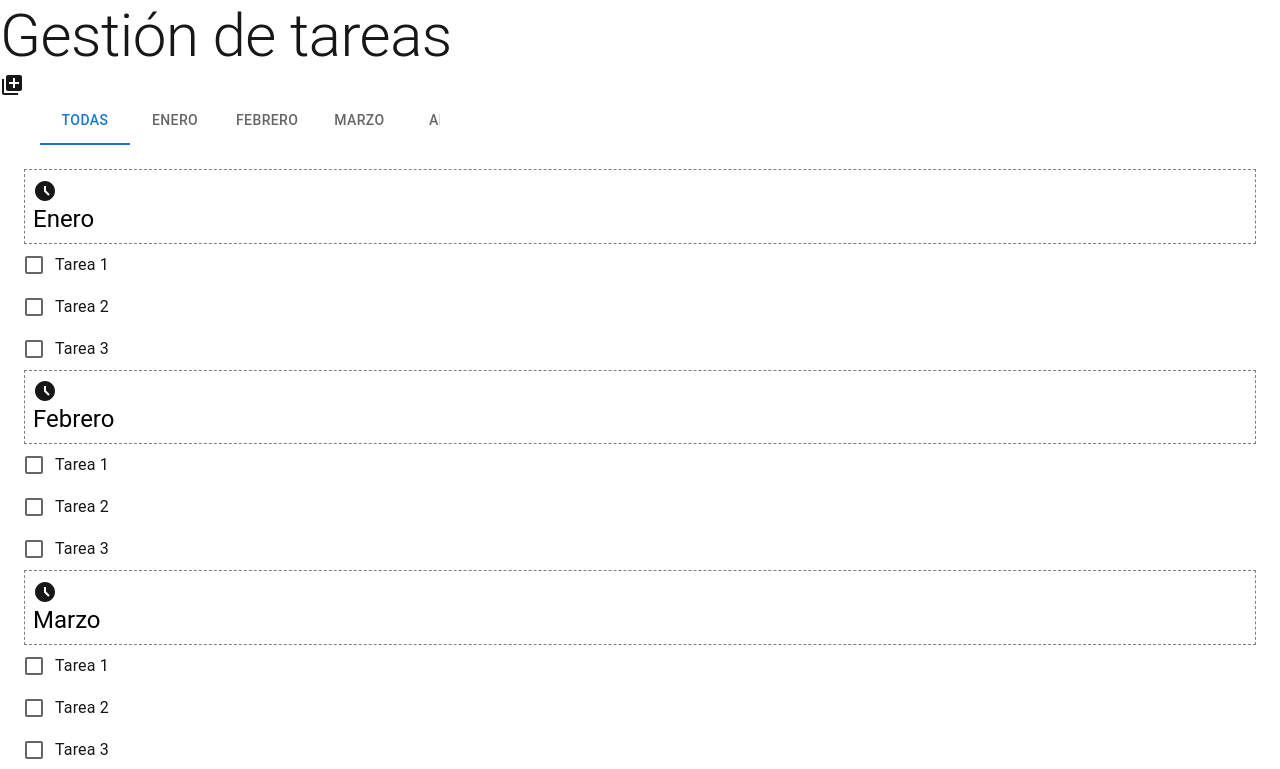
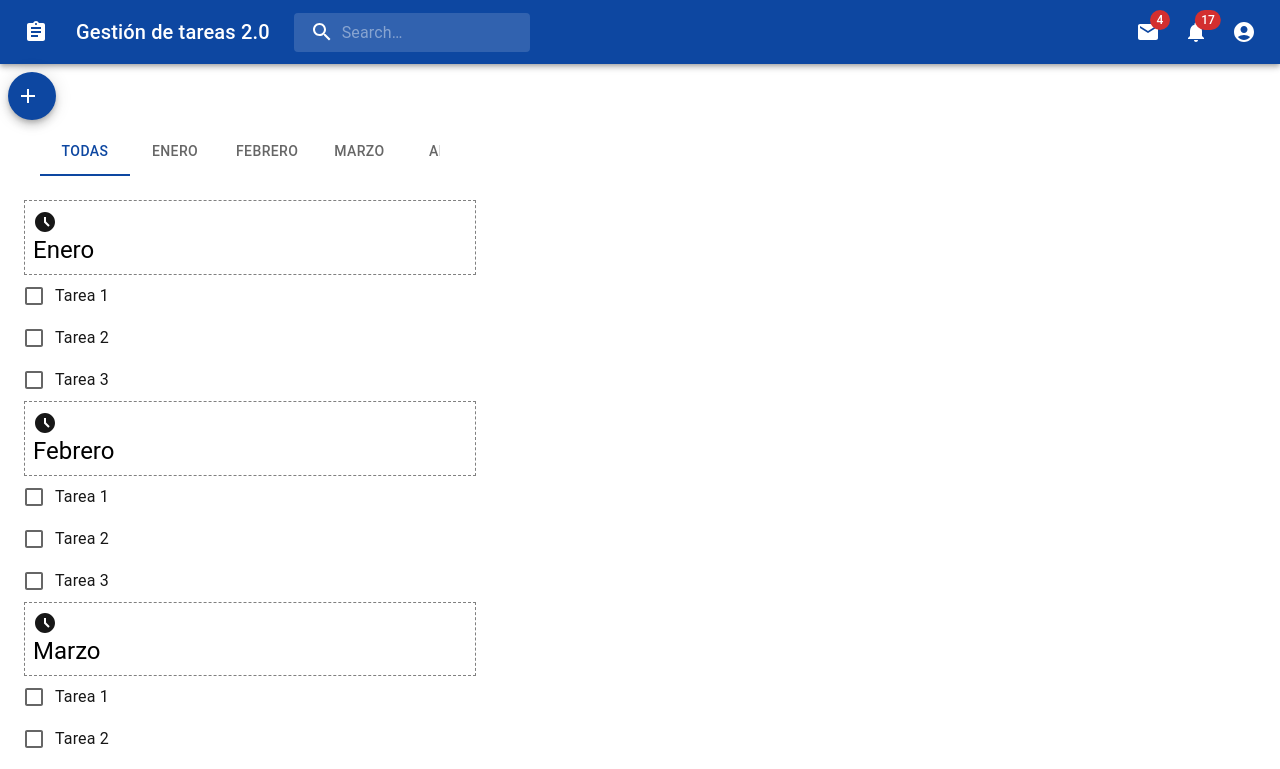
Before and after one commit to JafetLS/tareas, a Next.js app: page / in a window 1280 px wide. Shown: the top 769 px of the page. Built offline with nearby package versions, Linux system fonts and the light colour scheme.

Commit message:
Add theme

```diff
--- a/src/app/page.tsx
+++ b/src/app/page.tsx
@@ -1,15 +1,24 @@
 'use client';
+import AppBar from '@/components/AppBar';
 import DateTabs from '@/components/DateTabs';
-import { Typography } from '@mui/material';
+import { theme } from '@/utils/theme';
+import { Box, Fab, ThemeProvider } from '@mui/material';
+import AddIcon from '@mui/icons-material/Add';
 
 export default function Home() {
    return (
       <div>
-         <Typography variant="h2" component="h2">
-            Gestión de tareas
-         </Typography>
-
-         <DateTabs></DateTabs>
+         <ThemeProvider theme={theme}>
+            <AppBar></AppBar>
+            <Box sx={{ '& > :not(style)': { m: 1 } }}>
+               <Fab color="primary" aria-label="add" size="medium">
+                  <AddIcon sx={{ mr: 1 }} />
+               </Fab>
+            </Box>
+            <Box sx={{ display: 'flex' }}>
+               <DateTabs></DateTabs>
+            </Box>
+         </ThemeProvider>
       </div>
    );
 }
--- /dev/null
+++ b/src/components/AppBar.tsx
@@ -0,0 +1,242 @@
+import * as React from 'react';
+import { styled, alpha } from '@mui/material/styles';
+import AppBar from '@mui/material/AppBar';
+import Box from '@mui/material/Box';
+import Toolbar from '@mui/material/Toolbar';
+import IconButton from '@mui/material/IconButton';
+import Typography from '@mui/material/Typography';
+import InputBase from '@mui/material/InputBase';
+import Badge from '@mui/material/Badge';
+import MenuItem from '@mui/material/MenuItem';
+import Menu from '@mui/material/Menu';
+import AssignmentIcon from '@mui/icons-material/Assignment';
+import SearchIcon from '@mui/icons-material/Search';
+import AccountCircle from '@mui/icons-material/AccountCircle';
+import MailIcon from '@mui/icons-material/Mail';
+import NotificationsIcon from '@mui/icons-material/Notifications';
+import MoreIcon from '@mui/icons-material/MoreVert';
+
+const Search = styled('div')(({ theme }) => ({
+   position: 'relative',
+   borderRadius: theme.shape.borderRadius,
+   backgroundColor: alpha(theme.palette.common.white, 0.15),
+   '&:hover': {
+      backgroundColor: alpha(theme.palette.common.white, 0.25),
+   },
+   marginRight: theme.spacing(2),
+   marginLeft: 0,
+   width: '100%',
+   [theme.breakpoints.up('sm')]: {
+      marginLeft: theme.spacing(3),
+      width: 'auto',
+   },
+}));
+
+const SearchIconWrapper = styled('div')(({ theme }) => ({
+   padding: theme.spacing(0, 2),
+   height: '100%',
+   position: 'absolute',
+   pointerEvents: 'none',
+   display: 'flex',
+   alignItems: 'center',
+   justifyContent: 'center',
+}));
+
+const StyledInputBase = styled(InputBase)(({ theme }) => ({
+   color: 'inherit',
+   '& .MuiInputBase-input': {
+      padding: theme.spacing(1, 1, 1, 0),
+      // vertical padding + font size from searchIcon
+      paddingLeft: `calc(1em + ${theme.spacing(4)})`,
+      transition: theme.transitions.create('width'),
+      width: '100%',
+      [theme.breakpoints.up('md')]: {
+         width: '20ch',
+      },
+   },
+}));
+
+export default function PrimarySearchAppBar() {
+   const [anchorEl, setAnchorEl] = React.useState<null | HTMLElement>(null);
+   const [mobileMoreAnchorEl, setMobileMoreAnchorEl] =
+      React.useState<null | HTMLElement>(null);
+
+   const isMenuOpen = Boolean(anchorEl);
+   const isMobileMenuOpen = Boolean(mobileMoreAnchorEl);
+
+   const handleProfileMenuOpen = (event: React.MouseEvent<HTMLElement>) => {
+      setAnchorEl(event.currentTarget);
+   };
+
+   const handleMobileMenuClose = () => {
+      setMobileMoreAnchorEl(null);
+   };
+
+   const handleMenuClose = () => {
+      setAnchorEl(null);
+      handleMobileMenuClose();
+   };
+
+   const handleMobileMenuOpen = (event: React.MouseEvent<HTMLElement>) => {
+      setMobileMoreAnchorEl(event.currentTarget);
+   };
+
+   const menuId = 'primary-search-account-menu';
+   const renderMenu = (
+      <Menu
+         anchorEl={anchorEl}
+         anchorOrigin={{
+            vertical: 'top',
+            horizontal: 'right',
+         }}
+         id={menuId}
+         keepMounted
+         transformOrigin={{
+            vertical: 'top',
+            horizontal: 'right',
+         }}
+         open={isMenuOpen}
+         onClose={handleMenuClose}
+      >
+         <MenuItem onClick={handleMenuClose}>Profile</MenuItem>
+         <MenuItem onClick={handleMenuClose}>My account</MenuItem>
+      </Menu>
+   );
+
+   const mobileMenuId = 'primary-search-account-menu-mobile';
+   const renderMobileMenu = (
+      <Menu
+         anchorEl={mobileMoreAnchorEl}
+         anchorOrigin={{
+            vertical: 'top',
+            horizontal: 'right',
+         }}
+         id={mobileMenuId}
+         keepMounted
+         transformOrigin={{
+            vertical: 'top',
+            horizontal: 'right',
+         }}
+         open={isMobileMenuOpen}
+         onClose={handleMobileMenuClose}
+      >
+         <MenuItem>
+            <IconButton
+               size="large"
+               aria-label="show 4 new mails"
+               color="inherit"
+            >
+               <Badge badgeContent={4} color="error">
+                  <MailIcon />
+               </Badge>
+            </IconButton>
+            <p>Messages</p>
+         </MenuItem>
+         <MenuItem>
+            <IconButton
+               size="large"
+               aria-label="show 17 new notifications"
+               color="inherit"
+            >
+               <Badge badgeContent={17} color="error">
+                  <NotificationsIcon />
+               </Badge>
+            </IconButton>
+            <p>Notifications</p>
+         </MenuItem>
+         <MenuItem onClick={handleProfileMenuOpen}>
+            <IconButton
+               size="large"
+               aria-label="account of current user"
+               aria-controls="primary-search-account-menu"
+               aria-haspopup="true"
+               color="inherit"
+            >
+               <AccountCircle />
+            </IconButton>
+            <p>Profile</p>
+         </MenuItem>
+      </Menu>
+   );
+
+   return (
+      <Box sx={{ flexGrow: 1 }}>
+         <AppBar position="static">
+            <Toolbar>
+               <IconButton
+                  size="large"
+                  edge="start"
+                  color="inherit"
+                  aria-label="open drawer"
+                  sx={{ mr: 2 }}
+               >
+                  <AssignmentIcon />
+               </IconButton>
+               <Typography
+                  variant="h6"
+                  noWrap
+                  component="div"
+                  sx={{ display: { xs: 'none', sm: 'block' } }}
+               >
+                  Gestión de tareas 2.0
+               </Typography>
+               <Search>
+                  <SearchIconWrapper>
+                     <SearchIcon />
+                  </SearchIconWrapper>
+                  <StyledInputBase
+                     placeholder="Search…"
+                     inputProps={{ 'aria-label': 'search' }}
+                  />
+               </Search>
+               <Box sx={{ flexGrow: 1 }} />
+               <Box sx={{ display: { xs: 'none', md: 'flex' } }}>
+                  <IconButton
+                     size="large"
+                     aria-label="show 4 new mails"
+                     color="inherit"
+                  >
+                     <Badge badgeContent={4} color="error">
+                        <MailIcon />
+                     </Badge>
+                  </IconButton>
+                  <IconButton
+                     size="large"
+                     aria-label="show 17 new notifications"
+                     color="inherit"
+                  >
+                     <Badge badgeContent={17} color="error">
+                        <NotificationsIcon />
+                     </Badge>
+                  </IconButton>
+                  <IconButton
+                     size="large"
+                     edge="end"
+                     aria-label="account of current user"
+                     aria-controls={menuId}
+                     aria-haspopup="true"
+                     onClick={handleProfileMenuOpen}
+                     color="inherit"
+                  >
+                     <AccountCircle />
+                  </IconButton>
+               </Box>
+               <Box sx={{ display: { xs: 'flex', md: 'none' } }}>
+                  <IconButton
+                     size="large"
+                     aria-label="show more"
+                     aria-controls={mobileMenuId}
+                     aria-haspopup="true"
+                     onClick={handleMobileMenuOpen}
+                     color="inherit"
+                  >
+                     <MoreIcon />
+                  </IconButton>
+               </Box>
+            </Toolbar>
+         </AppBar>
+         {renderMobileMenu}
+         {renderMenu}
+      </Box>
+   );
+}
--- a/src/components/DateTabs.tsx
+++ b/src/components/DateTabs.tsx
@@ -5,7 +5,8 @@
 import { TabContext, TabList } from '@mui/lab';
 import tareas from '@/source/tareas.json';
 import TareaCheck from './TareaCheck';
-import LibraryAddIcon from '@mui/icons-material/LibraryAdd';
+import { Fab } from '@mui/material';
+import AddIcon from '@mui/icons-material/Add';
 
 export default function DateTabs() {
    const [value, setValue] = React.useState('0');
@@ -15,9 +16,15 @@
    };
 
    return (
-      <div>
+      <Box
+         sx={{
+            bgcolor: 'background.paper',
+            width: 500,
+            position: 'relative',
+            minHeight: 200,
+         }}
+      >
          <TabContext value={value}>
-            <LibraryAddIcon />
             <Box
                sx={{
                   maxWidth: { xs: 320, sm: 480 },
@@ -63,7 +70,46 @@
                   key={tareas[0].mes}
                />
             </TabPanel>
+            <TabPanel value="2">
+               <TareaCheck
+                  tareas={tareas[1].tareas}
+                  label={tareas[1].mes}
+                  key={tareas[1].mes}
+               />
+            </TabPanel>
+            <TabPanel value="3">
+               <TareaCheck
+                  tareas={tareas[2].tareas}
+                  label={tareas[2].mes}
+                  key={tareas[2].mes}
+               />
+            </TabPanel>
+            <TabPanel value="4">
+               <TareaCheck
+                  tareas={tareas[3].tareas}
+                  label={tareas[3].mes}
+                  key={tareas[3].mes}
+               />
+            </TabPanel>
+            <TabPanel value="5">
+               <TareaCheck
+                  tareas={tareas[4].tareas}
+                  label={tareas[4].mes}
+                  key={tareas[4].mes}
+               />
+            </TabPanel>
+            <TabPanel value="6">
+               <TareaCheck
+                  tareas={tareas[5].tareas}
+                  label={tareas[5].mes}
+                  key={tareas[5].mes}
+               />
+            </TabPanel>
          </TabContext>
-      </div>
+
+         <Fab color="primary" aria-label="add">
+            <AddIcon />
+         </Fab>
+      </Box>
    );
 }
--- /dev/null
+++ b/src/utils/theme.ts
@@ -0,0 +1,18 @@
+import { createTheme } from '@mui/material';
+import { blue } from '@mui/material/colors';
+
+export const theme = createTheme({
+   palette: {
+      mode: 'light',
+      primary: {
+         main: blue[900],
+         light: blue[300],
+         dark: '#00ab56',
+      },
+   },
+   typography: {
+      h2: {
+         fontSize: '2rem',
+      },
+   },
+});
```
Also changed, not shown: src/app/layout.tsx (+11 -11 lines).
